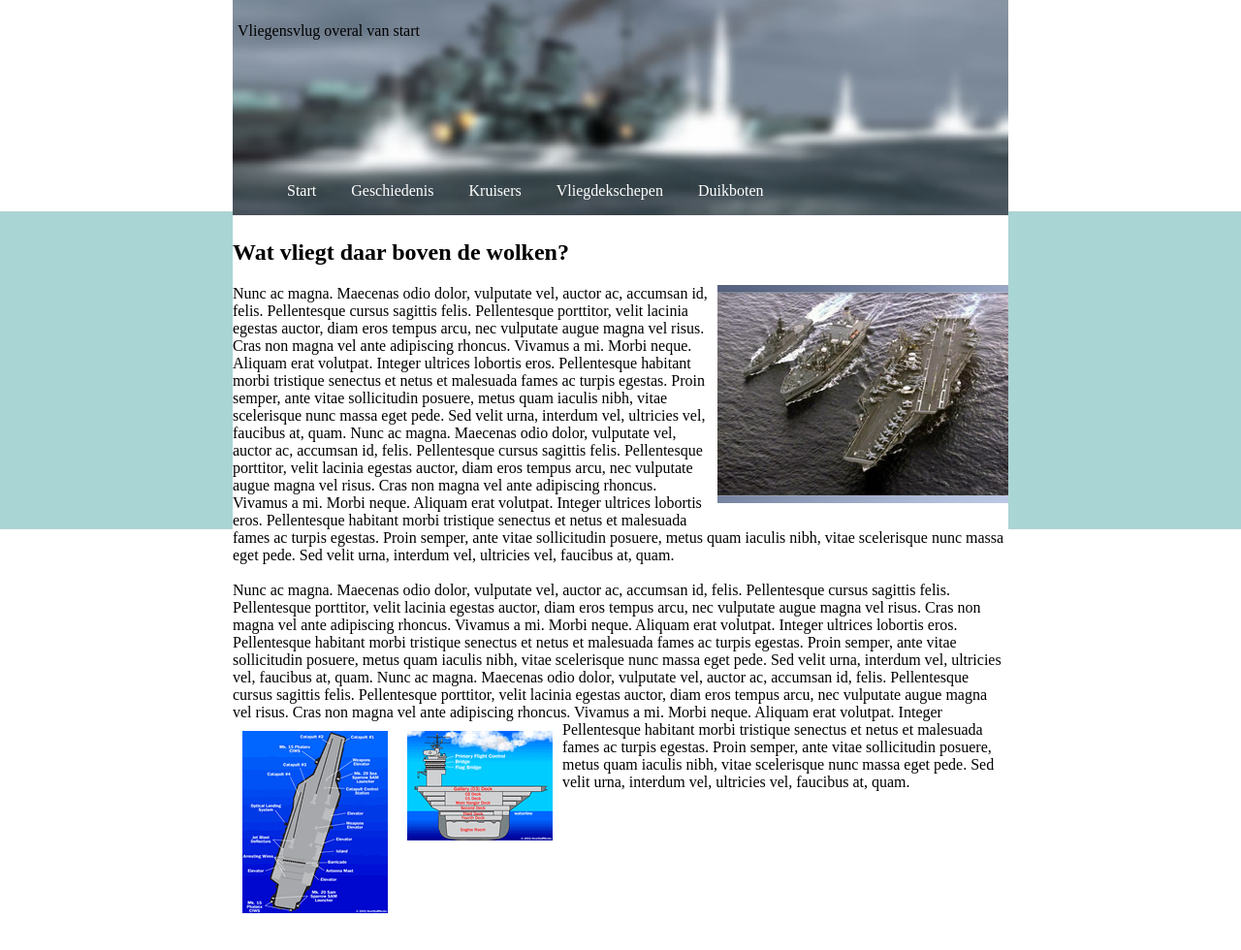
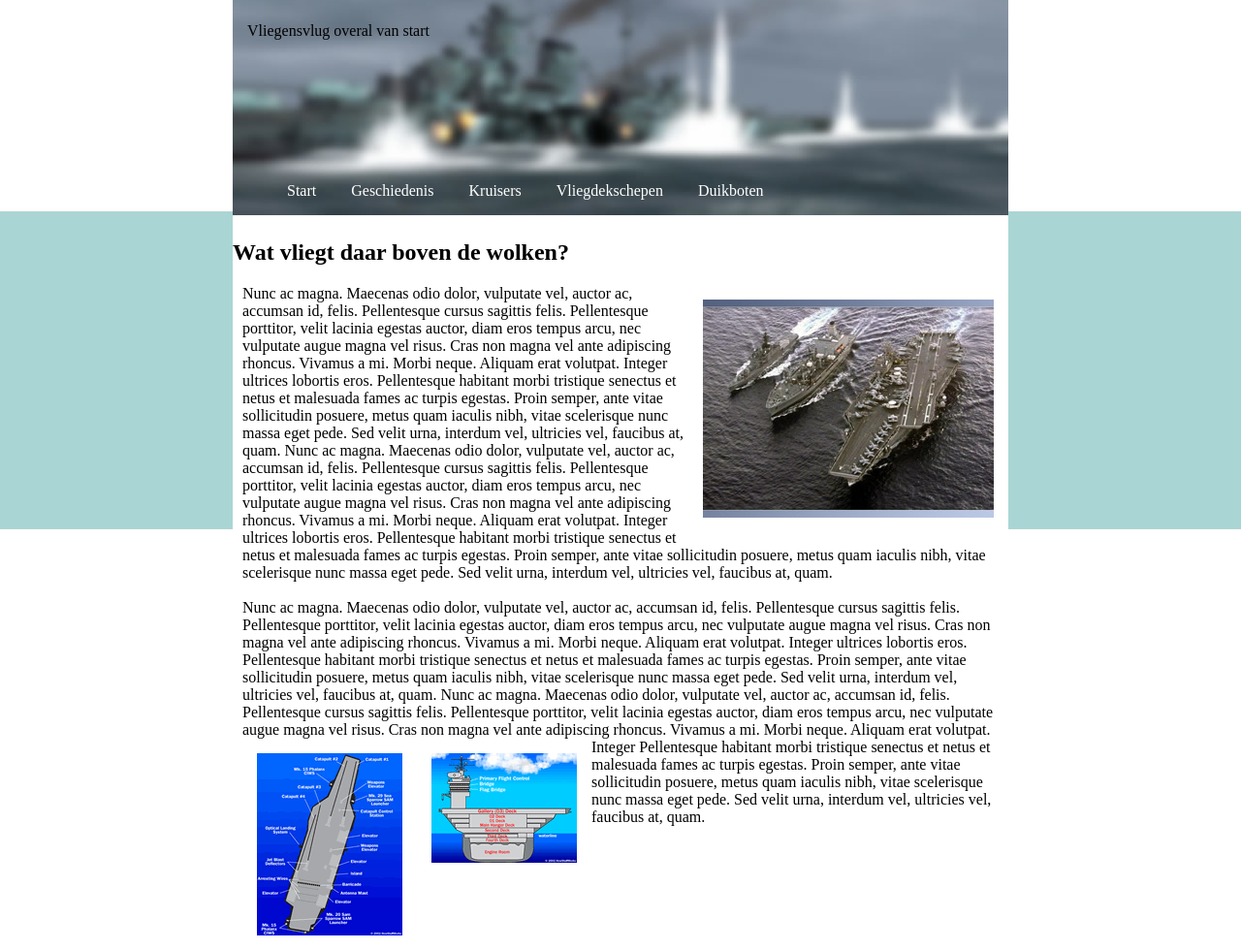
Before and after one commit to xandervdb/de-vloot, a plain HTML site: page vliegdekschepen.html in a window 1280 px wide. Shown: the part 50-1030 px from the top of the page at 97% size. Before the commit the page ends 992 px from the top, so only its background shows below. Drawn offline with Linux system fonts and the light colour scheme.

Commit message:
laatste versie = gecontroleerd

```diff
--- a/css/style.css
+++ b/css/style.css
@@ -53,15 +53,18 @@ header>p {
 
 img.left {
     float: left;
-    margin: 0 10px 10px 10px;
+    margin: 15px 15px 15px 15px;
 }
 
 img.left1{
     float: left;
-    margin: 10px 10px 0 10px;
+    margin: 15px 15px 15px 15px;
 }
 
 img.right {
     float: right;
-    margin: 0 0 10px 10px;
+    margin: 15px 15px 15px 15px;
 }
+p {
+    margin-left: 10px;
+}
```
